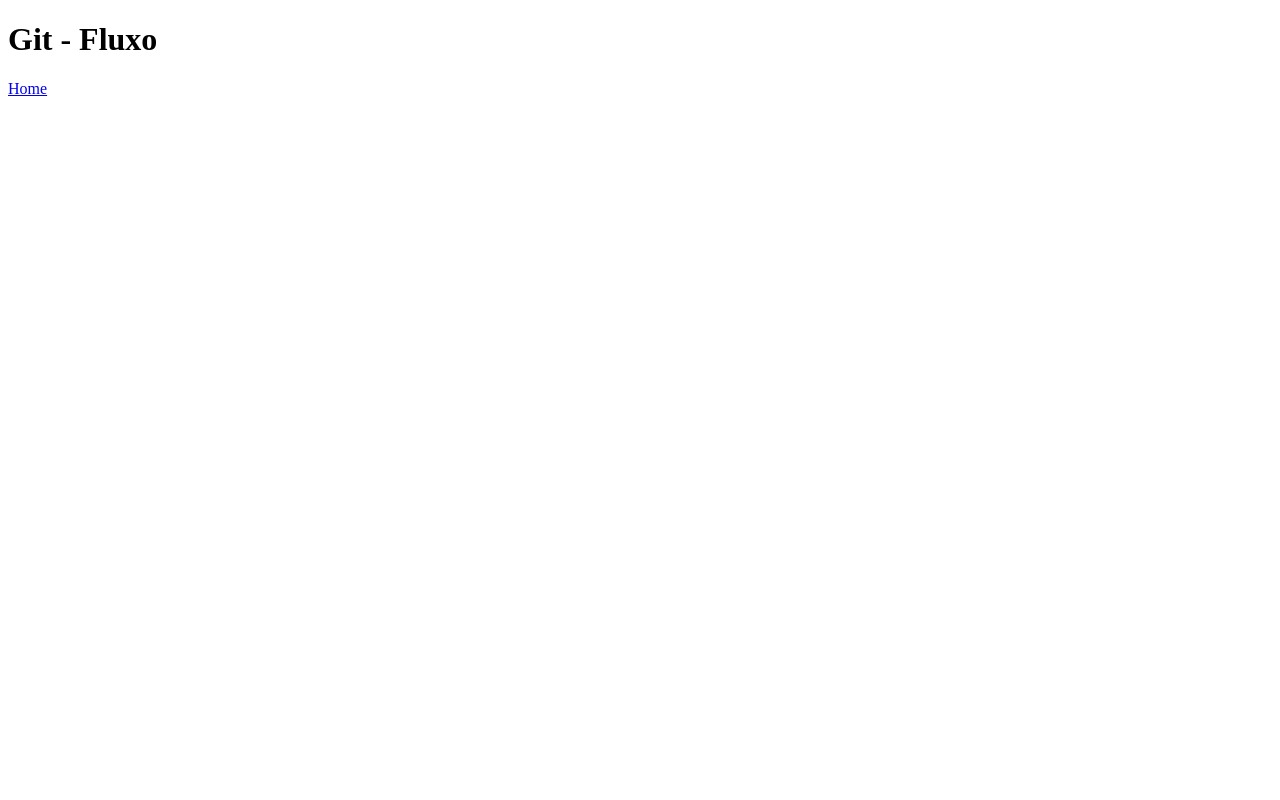
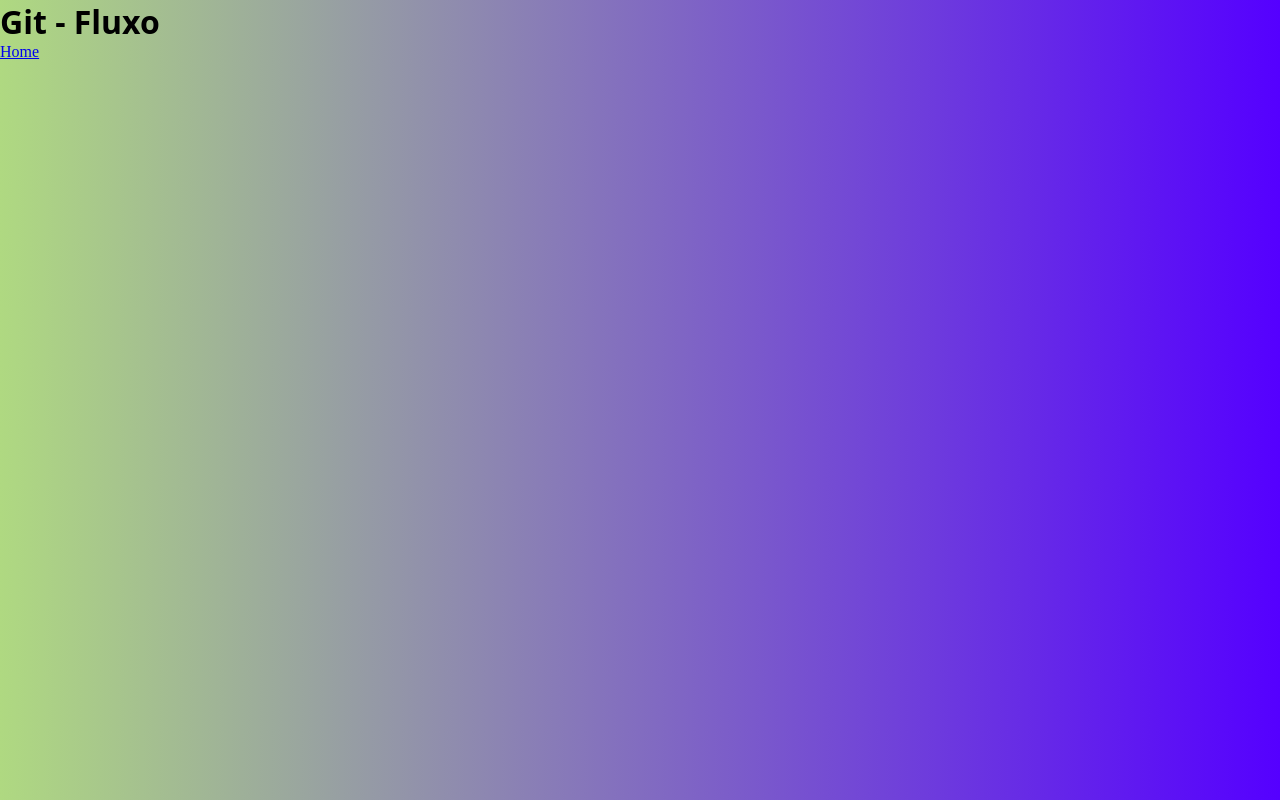
Before and after one commit to antoniomurara19/git-tronco, a plain HTML site: page index.html in a window 1280 px wide. Drawn offline with Linux system fonts and the light colour scheme.

Commit message:
feat: Adicionado style e header

```diff
--- a/index.html
+++ b/index.html
@@ -4,6 +4,7 @@
     <meta charset="UTF-8">
     <meta http-equiv="X-UA-Compatible" content="IE=edge">
     <meta name="viewport" content="width=device-width, initial-scale=1.0">
+    <link rel="stylesheet" href="style.css">
     <title>git</title>
 </head>
 <body>
--- a/style.css
+++ b/style.css
@@ -7,3 +7,6 @@
 body{
     background-image: linear-gradient(to right,#afd981,#50ff);
 }
+h1{
+    font-family: system-ui, -apple-system, BlinkMacSystemFont, 'Segoe UI', Roboto, Oxygen, Ubuntu, Cantarell, 'Open Sans', 'Helvetica Neue', sans-serif;
+}
```
